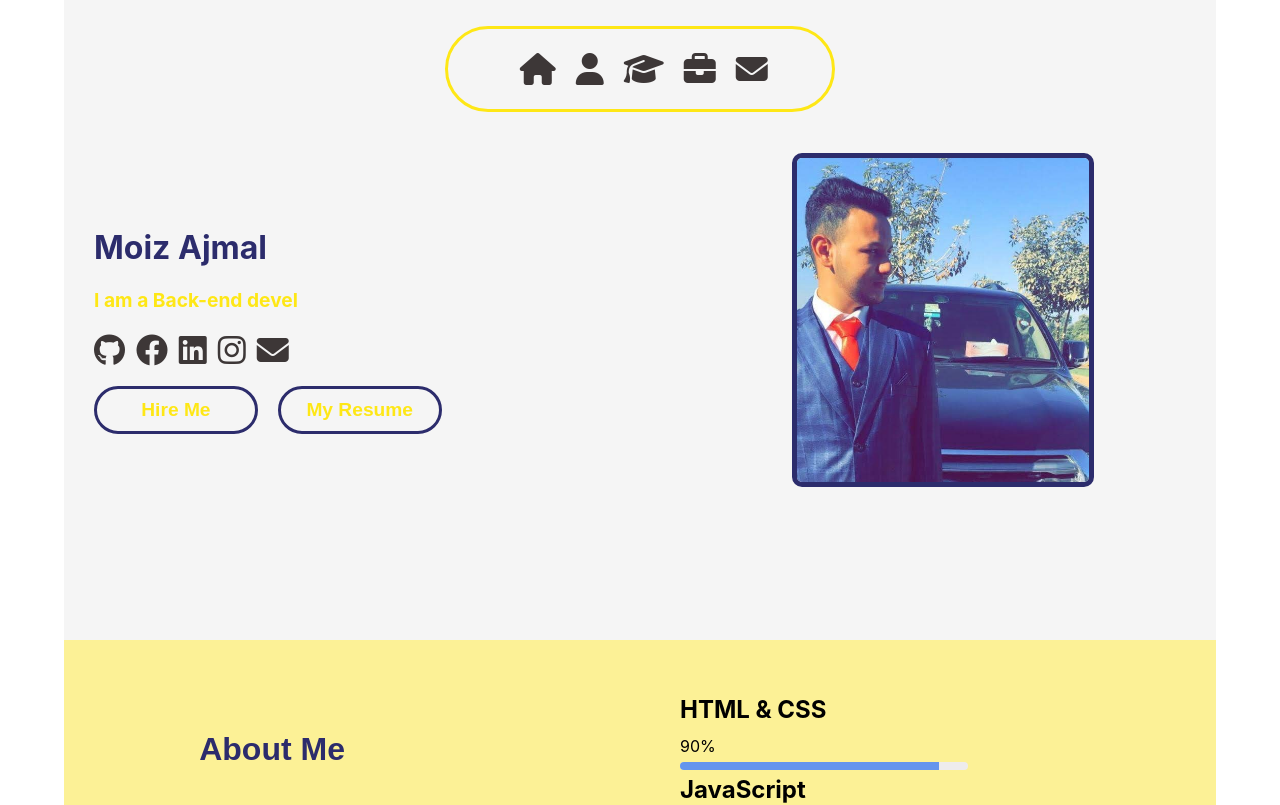
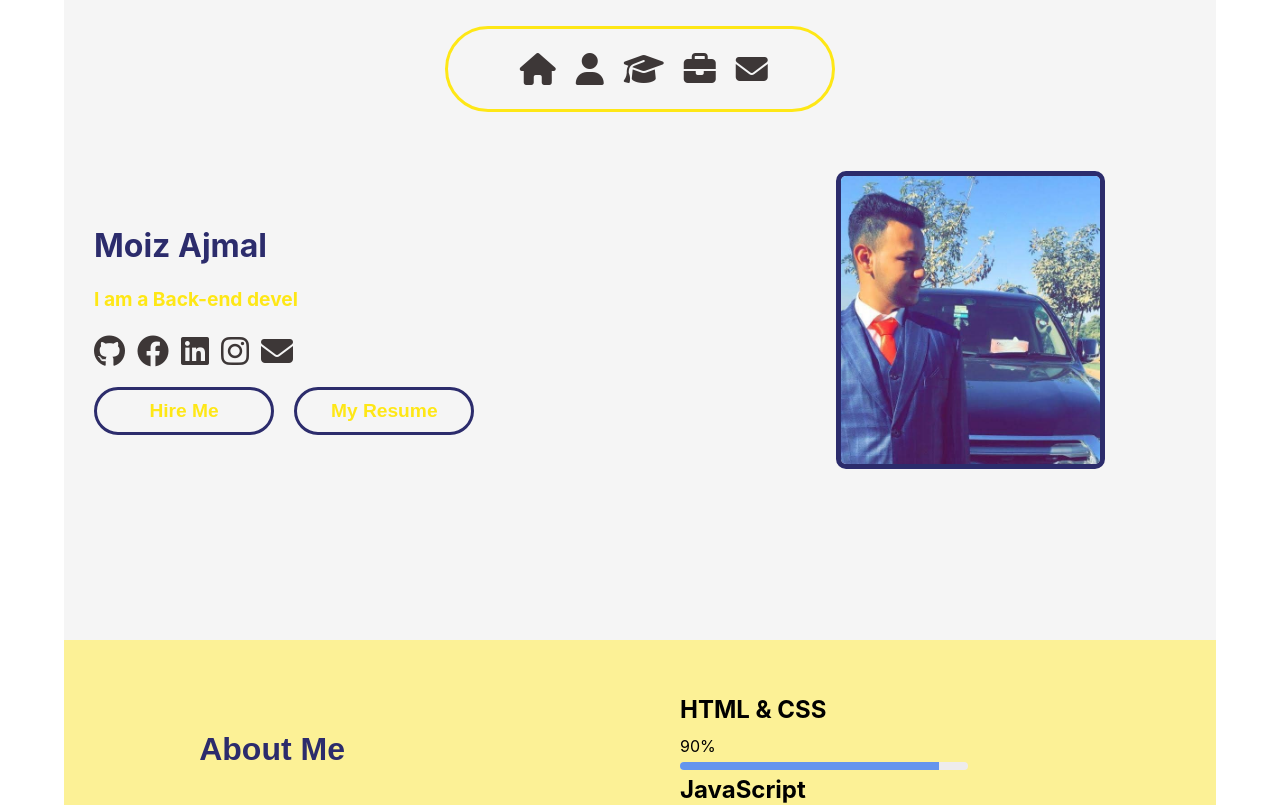
Before and after one commit to Moizajmal2456/Portfolio, a React (Create React App) app: page / in a window 1280 px wide. Shown: the top 805 px of the page. Built offline with nearby package versions, Linux system fonts and the light colour scheme.

Commit message:
Make changes in  home component

```diff
--- a/public/index.html
+++ b/public/index.html
@@ -10,13 +10,9 @@
       content="Web site created using create-react-app"
     />
     <link rel="apple-touch-icon" href="%PUBLIC_URL%/logo192.png" />
-
     <link rel="manifest" href="%PUBLIC_URL%/manifest.json" />
-
     <title>React App</title>
     <link rel="stylesheet" href="https://cdnjs.cloudflare.com/ajax/libs/font-awesome/6.4.0/css/all.min.css" integrity="sha512-iecdLmaskl7CVkqkXNQ/ZH/XLlvWZOJyj7Yy7tcenmpD1ypASozpmT/E0iPtmFIB46ZmdtAc9eNBvH0H/ZpiBw==" crossorigin="anonymous" referrerpolicy="no-referrer" />
-    <link rel="stylesheet" type="text/css" charset="UTF-8" href="https://cdnjs.cloudflare.com/ajax/libs/slick-carousel/1.6.0/slick.min.css"/>
-<link rel="stylesheet" type="text/css" href="https://cdnjs.cloudflare.com/ajax/libs/slick-carousel/1.6.0/slick-theme.min.css"/>
   </head>
   <body>
     <noscript>You need to enable JavaScript to run this app.</noscript>
--- a/src/Components/Home/styles.module.scss
+++ b/src/Components/Home/styles.module.scss
@@ -183,7 +183,7 @@
         background-color: whitesmoke;
         .leftSection.visible{
             opacity: 1;
-            width: 50%;
+            width: 55%;
             padding: 30px;
             align-items: center;
             justify-content: center;
@@ -232,7 +232,7 @@
                 }
         }
         .rightSection.visible{
-            width: 50%;
+            width: 45%;
             opacity: 1;
             transform: translateX(0);
                 .imageSection{
```
Also changed, not shown: firebase.json (added), 1 other file (tests, documents, lock files or other folders).
